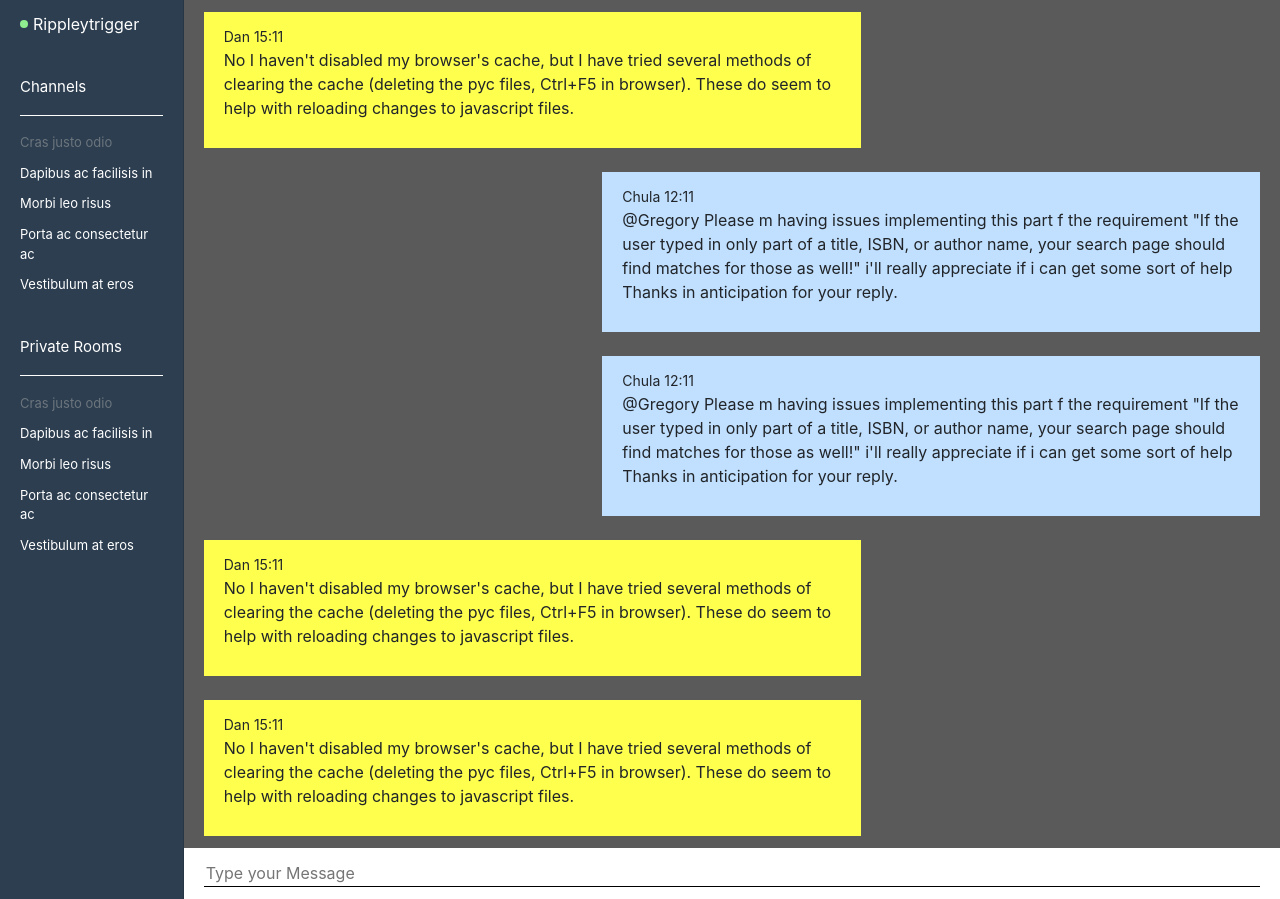
After one commit to rippleytrigger/project2, a Flask app: page /chatrooms in a window 1280 px wide. The commit adds this page. Run offline with Flask 2, Linux system fonts and the light colour scheme; some libraries are stand-ins or nearby versions.

Commit message:
Adjustments layout

```diff
--- a/application.py
+++ b/application.py
@@ -11,3 +11,7 @@ socketio = SocketIO(app)
 @app.route("/")
 def index():
     return render_template("index.html")
+
+@app.route("/chatrooms")
+def chats():
+    return render_template("chatrooms.html")
--- a/static/css/main.css
+++ b/static/css/main.css
@@ -1,8 +1,79 @@
-body
-{
-    height: 100vh;
-    display: flex;
-    flex-direction: column;
-    justify-content: center;
-    align-items: center;
+.main-content {
+  height: 100vh;
+  display: flex;
+  justify-content: center;
+  align-items: flex-start;
+  overflow: hidden;
 }
+
+.list-block {
+  flex: 1;
+  background: #2c3e50;
+  height: 100vh;
+  border-right: 1px solid rgba(0, 0, 0, 0.125);
+  color: white;
+}
+.list-block hr {
+  border-top: 1px solid white;
+  margin-bottom: 0;
+}
+.list-block .username {
+  padding: 0.75rem 1.25rem;
+  display: flex;
+  align-items: center;
+}
+.list-block .username .dot {
+  height: 8px;
+  width: 8px;
+  background-color: lightgreen;
+  border-radius: 50%;
+  margin-right: 5px;
+}
+.list-block .list-group-item {
+  background: none;
+  border: 0;
+  font-size: 13px;
+  padding: 0.35rem 1.25rem;
+}
+.list-block .list-group-header {
+  font-size: 15px;
+  padding: 0.75rem 1.25rem;
+}
+
+.room-block {
+  flex: 6;
+  height: 100vh;
+  display: flex;
+  flex-direction: column;
+}
+.room-block .chat-block {
+  flex: 1;
+  display: flex;
+  flex-direction: column;
+  overflow: auto;
+  background: #5a5a5a;
+}
+.room-block .chat-block .msg-element {
+  margin: 0.75rem 1.25rem;
+  padding: 0.75rem 1.25rem;
+  width: 60%;
+}
+.room-block .chat-block .user-1 {
+  background: #ffff4d;
+  align-self: flex-start;
+}
+.room-block .chat-block .user-2 {
+  background: #c1e0ff;
+  align-self: flex-end;
+}
+.room-block .msg-block form {
+  display: flex;
+  padding: 0.75rem 1.25rem;
+}
+.room-block .msg-block input {
+  flex: 1;
+  border: 0;
+  border-bottom: 1px solid;
+}
+
+/*# sourceMappingURL=main.css.map */
--- /dev/null
+++ b/static/css/main.scss
@@ -0,0 +1,105 @@
+.main-content
+{
+    height: 100vh;
+    display: flex;
+    justify-content: center;
+    align-items: flex-start;
+    overflow: hidden;
+}
+
+.list-block
+{
+    flex: 1;
+    background:  #2c3e50;
+    height: 100vh;
+    border-right: 1px solid rgba(0,0,0,.125);
+    color: white;
+
+    hr
+    {
+        border-top: 1px solid white;
+        margin-bottom: 0;
+    }
+
+    .username
+    {
+        padding: 0.75rem 1.25rem;
+        display: flex;
+        align-items: center;
+
+        .dot
+        {
+            height: 8px;
+            width: 8px;
+            background-color: lightgreen;
+            border-radius: 50%;
+            margin-right: 5px;
+        }
+    }
+
+    .list-group-item
+    {
+        background: none;
+        border: 0;
+        font-size: 13px;
+        padding: 0.35rem 1.25rem;
+    }
+
+    .list-group-header
+    {
+        font-size: 15px;
+        padding: .75rem 1.25rem;
+    }
+}
+
+.room-block
+{
+    flex: 6;
+    height: 100vh;
+    display: flex;
+    flex-direction: column;
+
+    .chat-block
+    {
+        flex: 1;
+        display: flex;
+        flex-direction: column;
+        overflow: auto;
+        background: #5a5a5a;
+
+        .msg-element
+        {
+            margin: 0.75rem 1.25rem;
+            padding: .75rem 1.25rem;
+            width: 60%;
+        }
+
+        .user-1
+        {
+            background: #ffff4d;
+            align-self: flex-start
+        }
+
+        .user-2
+        {
+            background: #c1e0ff;
+            align-self: flex-end
+        }
+    }
+
+    .msg-block
+    {
+        form
+        {
+            display: flex;
+            padding: 0.75rem 1.25rem;
+        }
+
+        input
+        {
+            flex: 1;
+            border: 0;
+            border-bottom: 1px solid;
+        }
+    }
+}
--- a/static/js/index.jsx
+++ /dev/null
@@ -1 +0,0 @@
-alert("Hello World!");
--- /dev/null
+++ b/templates/chatrooms.html
@@ -0,0 +1,103 @@
+{% extends 'layout.html' %}
+
+{% block title %}
+    Get a Chat Room!
+{% endblock %}
+
+{% block body %}
+<div class="main-content">
+    <div class="list-block">
+        <div class="channels">
+
+            <p class="username"><span class="dot"></span> Rippleytrigger</p>
+
+                    <!-- Private Rooms -->
+            <ul class="list-group">
+                <li class="list-group-header disabled">
+                    Channels
+                    <hr/>
+                </li>
+                <li class="list-group-item disabled">Cras justo odio</li>
+                <li class="list-group-item">Dapibus ac facilisis in</li>
+                <li class="list-group-item">Morbi leo risus</li>
+                <li class="list-group-item">Porta ac consectetur ac</li>
+                <li class="list-group-item">Vestibulum at eros</li>
+            </ul>
+        </div>
+        <br />
+
+        <div class="private-rooms">
+            <!-- Private Rooms -->
+            <ul class="list-group">
+                <li class="list-group-header disabled">
+                    Private Rooms
+                    <hr/>
+                </li>
+                <li class="list-group-item disabled">Cras justo odio</li>
+                <li class="list-group-item">Dapibus ac facilisis in</li>
+                <li class="list-group-item">Morbi leo risus</li>
+                <li class="list-group-item">Porta ac consectetur ac</li>
+                <li class="list-group-item">Vestibulum at eros</li>
+            </ul>
+        </div>
+    </div>
+    <div class="room-block">
+        <div class="chat-block">
+
+            <div class="msg-element user-1">
+                <small>Dan 15:11</small>
+                <p>
+                    No I haven't disabled my browser's cache, but I have tried several methods of clearing the cache (deleting the pyc files, Ctrl+F5 in browser).
+                    These do seem to help with reloading changes to javascript files.
+                </p>
+            </div>
+
+            <div class="msg-element user-2">
+                <small>Chula 12:11</small>
+                <p>
+                    @Gregory Please m having issues implementing this part f the requirement "If the user typed in only part of a title, ISBN, or author name, your search page should find matches for those as well!" i'll really appreciate
+                    if i can get some sort of help Thanks in anticipation for your reply.
+                </p>
+            </div>
+
+            <div class="msg-element user-2">
+                <small>Chula 12:11</small>
+                <p>
+                    @Gregory Please m having issues implementing this part f the requirement "If the user typed in only part of a title, ISBN, or author name, your search page should find matches for those as well!" i'll really appreciate
+                    if i can get some sort of help Thanks in anticipation for your reply.
+                </p>
+            </div>
+
+            <div class="msg-element user-1">
+                <small>Dan 15:11</small>
+                <p>
+                    No I haven't disabled my browser's cache, but I have tried several methods of clearing the cache (deleting the pyc files, Ctrl+F5 in browser).
+                    These do seem to help with reloading changes to javascript files.
+                </p>
+            </div>
+
+            <div class="msg-element user-1">
+                <small>Dan 15:11</small>
+                <p>
+                    No I haven't disabled my browser's cache, but I have tried several methods of clearing the cache (deleting the pyc files, Ctrl+F5 in browser).
+                    These do seem to help with reloading changes to javascript files.
+                </p>
+            </div>
+
+
+        </div>
+        <div  class="msg-block">
+            <form action="." method="POST">
+                <input type="text" id="chat-msg" placeholder="Type your Message"/>
+
+                <!--
+                <textarea id="chat-msg" placeholder="Type your Message" rows="4" cols="50">
+                    At w3schools.com you will learn how to make a website. We offer free tutorials in all web development technologies.
+                </textarea> -->
+            </form>
+        </div>
+    </div>
+</div>
+
+
+{% endblock %}
```
Also changed, not shown: 1 other file.
